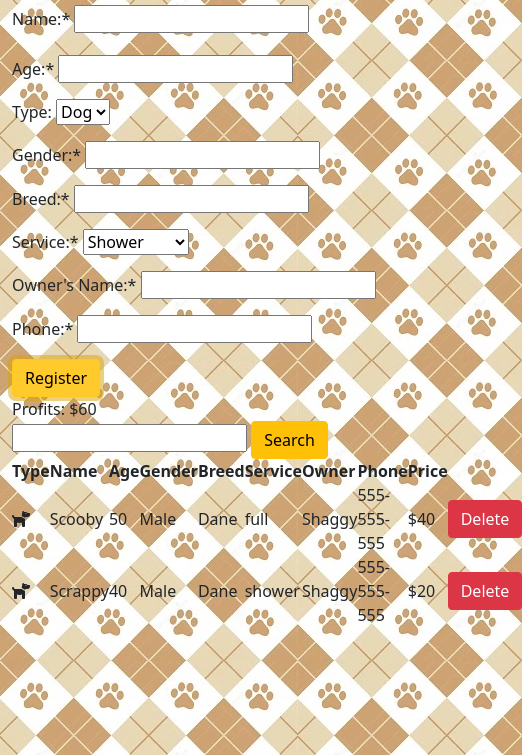
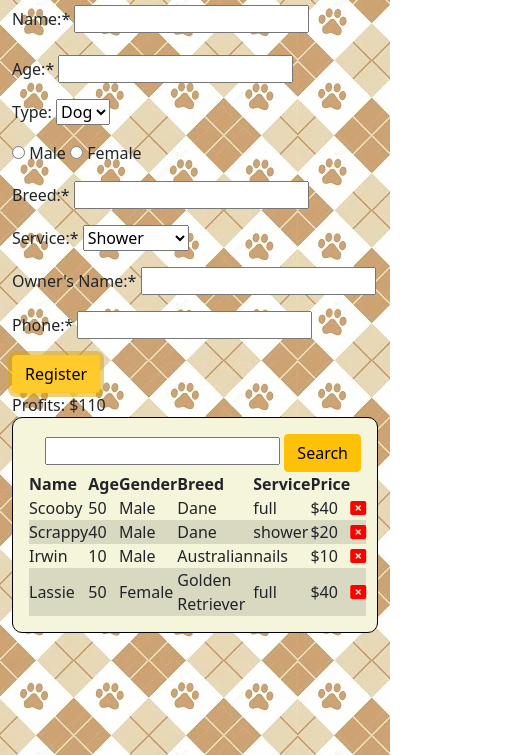
Before and after one commit to AndrewEvansDev/FSDI-105-Competency-Report, a plain HTML site: page register.html in a window 390 px wide. Both pictures are taken after a click on the button "Register". Shown: the part 89-844 px from the top of the page, 522 px wide, since content can reach past the window. Drawn offline with nearby package versions, Linux system fonts and the light colour scheme.

Commit message:
suckyfish
ads

```diff
--- a/css/mystyle.css
+++ b/css/mystyle.css
@@ -15,7 +15,49 @@ body{
 .selected{
     border:2px solid red;
 }
+.table-wrap{
+    display:flex;
+    flex-direction:column;
+    background-color: beige;
+    padding:1rem;
+    border:1px solid black;
+    border-radius: 10px;
+}
 
+tr:nth-child(even) {
+    background-color:rgba(201, 201, 178, 0.623);
+}
+
+.search{
+    text-align: right;
+}
+
+@media(max-width:768px){
+    td:nth-of-type(1){
+        display:none;
+    }
+    td:nth-of-type(7){
+        display:none;
+    }
+    td:nth-of-type(8){
+        display:none;
+    }
+    th:nth-of-type(1){
+        display:none;
+    }
+    th:nth-of-type(7){
+        display:none;
+    }
+    th:nth-of-type(8){
+        display:none;
+    }
+}
+
+.deleteButton{
+color:red;
+
+
+}
 
 /* services */
 
--- a/js/app.js
+++ b/js/app.js
@@ -44,7 +44,7 @@ class Pet{
 // get the value from inputs and store them in vars
 var txtName=document.getElementById('petName');
 var txtAge=document.getElementById('petAge');
-var txtGender=document.getElementById('petGender');
+var txtGender = document.querySelectorAll("input[type='radio']:checked");
 var txtBreed=document.getElementById('petBreed');
 var txtService=document.getElementById('petService');
 var txtOwner=document.getElementById('ownerName');
@@ -53,7 +53,8 @@ var txtType=document.getElementById('type');
 
 
 function register(){
-    if(txtName.value !="" && txtAge.value !="" && txtGender.value!=""){
+
+    if(txtName.value !="" && txtAge.value !="" && txtBreed.value!=""){
         // create a generic thePet
         var thePet=new Pet(txtName.value,txtAge.value,txtGender.value,txtBreed.value,txtService.value,txtOwner.value,txtPhone.value,txtType.value);
         console.log(thePet);
@@ -121,11 +122,17 @@ function init(){
 
     var scooby=new Pet("Scooby",50,"Male","Dane","full","Shaggy","555-555-555","dog",1);
     var scrapy=new Pet("Scrappy",40,"Male","Dane","shower","Shaggy","555-555-555","dog",2);
+    var lassie=new Pet("Lassie",50,"Female","Golden Retriever","full","Jeff Baskins","555-555-555","dog",2);
+    var irwin=new Pet("Irwin",10,"Male","Australian","nails","Simon Bolivar","555-555-555","dog",2);
     salon.pets.push(scooby);
     salon.pets.push(scrapy);
+    salon.pets.push(lassie);
+    salon.pets.push(irwin)
     // create pets
     displayTable(scooby);
     displayTable(scrapy);
+    displayTable(irwin);
+    displayTable(lassie);
     profitCalculation();
     $('#registerBtn').on('click',register);
     $('#searchBtn').on('click',searchPet);
--- a/js/display.js
+++ b/js/display.js
@@ -31,7 +31,7 @@ function displayTable(aPet){
             <td> ${aPet.owner}</td>
             <td> ${aPet.phone}</td>
             <td> $${aPet.price}</td>
-            <td><button class="btn btn-danger" onclick="deletePet(${aPet.id})">Delete</button></td>
+            <td class="deleteButton" onclick="deletePet(${aPet.id})"><i class="fas fa-window-close"></i></td>
         </tr>
     `;
     $('#pet-table').append(row);
--- a/register.html
+++ b/register.html
@@ -49,9 +49,9 @@
             </select>
         </p>
 
-        <p>
-            <label for="gender">Gender:*</label>
-            <input type="text" name="gender" id="petGender">
+        <p id="petGender">
+            <input type="radio" name="gender" value="male" id="male"> Male
+            <input type="radio" name="gender" value="female" id="female"> Female
         </p>
         <p>
             <label for="breed">Breed:*</label>
@@ -83,6 +83,7 @@
         <div id="profits">
 
         </div>
+        <div class="table-wrap"> <!--table wrap-->
         <table>
             <thead>
                 <tr>
@@ -98,7 +99,7 @@
                 </tr>
             </thead>
 
-            <div>
+            <div class="search">
 
                 <input type="text" name="search" id="searchPet">
                 <button class="btn btn-warning" id="searchBtn">Search</button>
@@ -109,6 +110,7 @@
 
             </tbody>
         </table>
+    </div> <!--table wrap-->
     </main>
 
     <footer class="container">
```
Also changed, not shown: img/x.webp (added).
